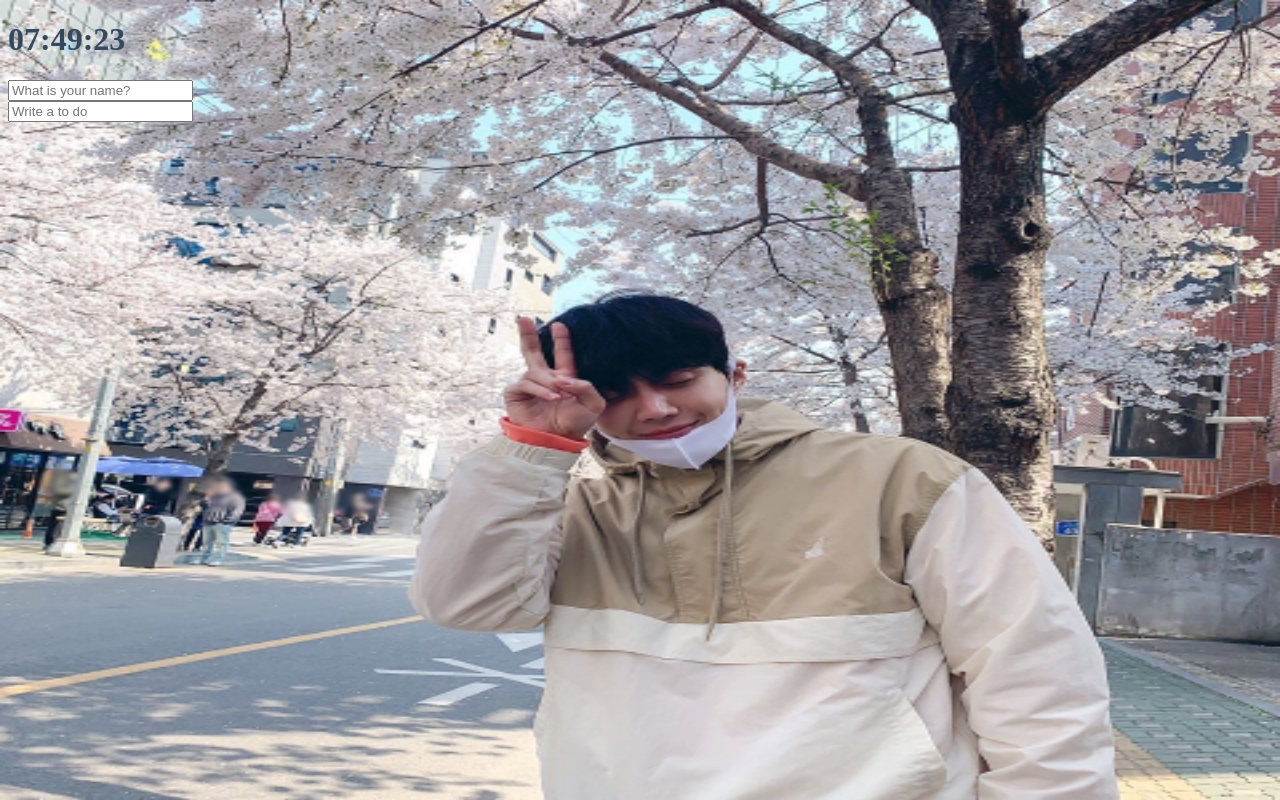
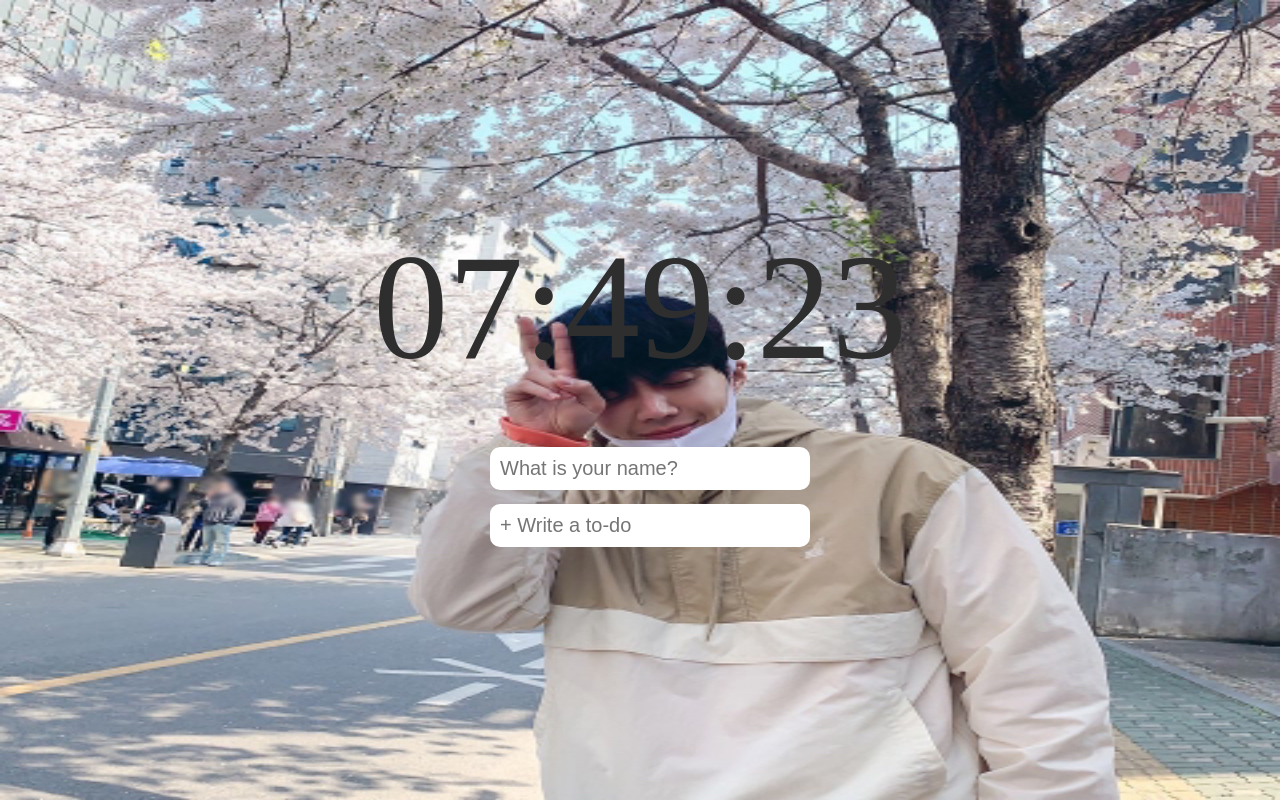
Before and after one commit to nuej0416/Moment_clone, a plain HTML site: page index.html in a window 1280 px wide. Drawn offline with Linux system fonts and the light colour scheme; a web font is replaced by a local one.

Commit message:
CSS,JS 수정

```diff
--- a/greeting.js
+++ b/greeting.js
@@ -21,10 +21,24 @@ function askForName() {
     form.addEventListener("submit", handleSubmit);
 }
 
+function getZoneInDay() {
+    const date = new Date();
+    const hours = date.getHours();
+
+    if (hours < 12) {
+        return "Good Morning!";
+    } else if (hours < 18) {
+        return "Good Afternoon!";
+    } else {
+        return "Good Evening";
+    }
+}
+
 function paintGreeting(text) {
     form.classList.remove(SHOWING_CN);
     greeting.classList.add(SHOWING_CN);
-    greeting.innerText = `Hello ${text}`;
+    const zoneInDay = getZoneInDay();
+    greeting.innerText = `${zoneInDay} ${text}`;
 }
 
 function loadName() {
--- a/index.css
+++ b/index.css
@@ -1,19 +1,60 @@
+@font-face {
+    font-family: 'TTTogether';
+    src: url('https://cdn.jsdelivr.net/gh/projectnoonnu/noonfonts_2001@1.1/TTTogetherA.woff') format('woff');
+    font-weight: normal;
+    font-style: normal;
+}
+
+@font-face {
+    font-family: 'SangSangAnt';
+    src: url('https://cdn.jsdelivr.net/gh/projectnoonnu/noonfonts_three@1.0/SangSangAnt.woff') format('woff');
+    font-weight: normal;
+    font-style: normal;
+}
+
 body {
     background-color: #4a8fdf;
+
 }
 
 h1 {
-    color : #34495e;
+    color : #2e2e2e;
+    font-family: 'TTTogether';
+    font-weight: normal;
+    font-size: 150px;
+    margin : 0;
 }
 
 .form, .greetings {
     display: none;
+    font-size: 80px;
+    color:#535353;
+    margin: 0;
+    font-family: 'SangSangAnt';
+    font-weight: normal;
+
+}
+
+.form {
+    width : 300px;
+    padding:10px;
 }
 
 .showing {
     display : block;
 }
 
+.content {
+    position : absolute;
+    top : 0;
+    left : 0;
+    width : 100%;
+    height: 100%;
+    display : flex;
+    flex-direction: column;
+    justify-content: center;
+    align-items: center;
+}
 @keyframes fadeIn {
     from {
         opacity : 0;
@@ -31,3 +72,31 @@ h1 {
     z-index:-1;
     animation: fadeIn 0.5s linear;
 }
+
+.js-toDoForm {
+    width : 300px;
+}
+
+input {
+    width : 100%;
+    padding : 10px;
+    font-size : 20px;
+    border:0;
+    outline: 0;
+    box-shadow: none;
+    border-radius: 10px;
+}
+
+input:focus::placeholder {
+    color : transparent;
+}
+
+.js-weather {
+    position : absolute;
+    top :20px;
+    right:50px;
+    color : #c2c2c2;
+    font-size : 20px;
+    font-family : 'TTTogether';
+    text-shadow: 2px 2px 2px #131313;
+}
--- a/index.html
+++ b/index.html
@@ -6,6 +6,7 @@
     <link rel="stylesheet" href="index.css">
 </head>
 <body>
+    <div class="content">
         <div class="js-clock">
             <h1>00:00</h1>
         </div>
@@ -15,16 +16,18 @@
         <h4 class="js-greetings greetings"></h4>
 
         <form class="js-toDoForm">
-        <input type="text" placeholder="Write a to do" />
+            <input type="text" placeholder="+ Write a to-do" />
         </form>
         <ul class="js-toDoList">
 
         </ul>
-    <span class="js-weather"></span>
+    </div>
+    <div class="js-weather"></div>
     <script src="clock.js"></script>
     <script src="greeting.js"></script>
     <script src="todo.js"></script>
     <script src="bg.js"></script>
+    <script src="img.js"></script>
     <script src="weather.js"></script>
 </body>
 </html>
--- a/weather.js
+++ b/weather.js
@@ -8,7 +8,7 @@ function getWeather(lat, lng) {
     }).then(function(json) {
         const temperature = json.main.temp;
         const place = json.name;
-        weather.innerText = `${temperature} @ ${place}`;
+        weather.innerText = `${temperature.toFixed(1)}℃ @ ${place}`;
     });
 }
 
```
Lines whose indentation alone changed are shown as unchanged.
